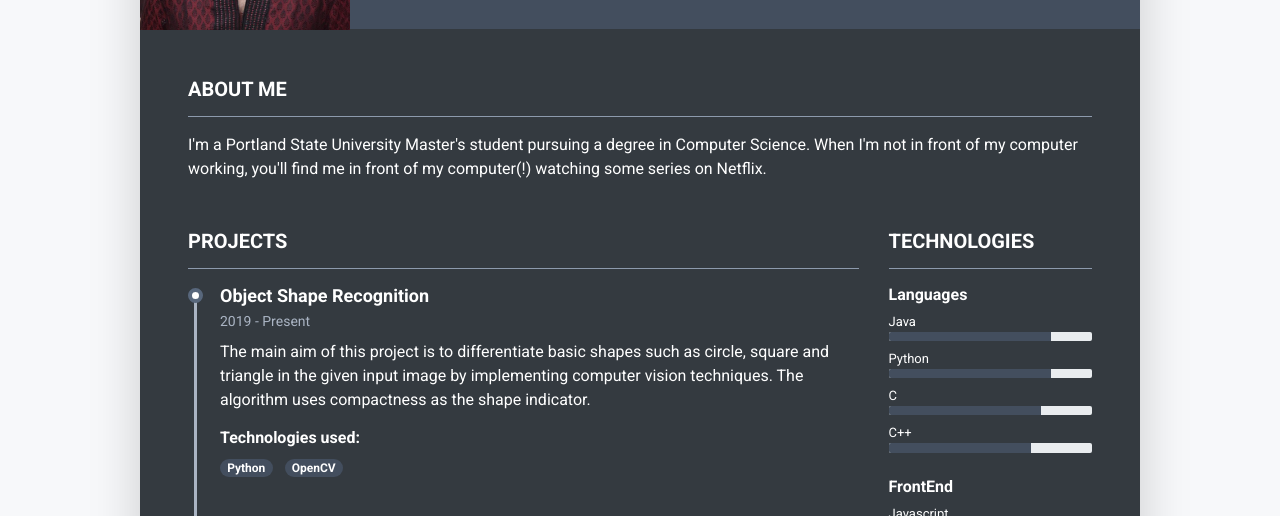
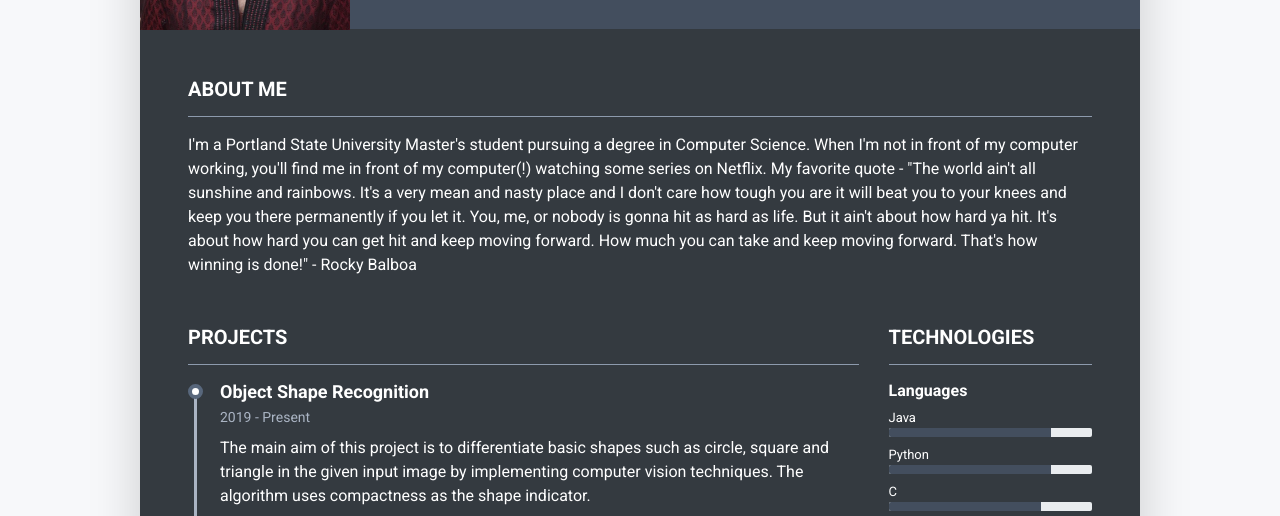
Before and after one commit to Gkunte11/Gkunte11.github.io, a website: page index.html in a window 1280 px wide. Shown: the part 216-732 px from the top of the page. Drawn offline with Linux system fonts and the light colour scheme.

Commit message:
Final commit

```diff
--- a/index.html
+++ b/index.html
@@ -69,7 +69,13 @@
                 <h2 class="resume-section-title text-uppercase font-weight-bold pb-3 mb-3">About Me</h2>
 
                 <div class="resume-section-content">
-                    <p class="mb-0">I'm a Portland State University Master's student pursuing a degree in Computer Science. When I'm not in front of my computer working, you'll find me in front of my computer(!) watching some series on Netflix.</p>
+                    <p class="mb-0">I'm a Portland State University Master's student pursuing a degree in Computer Science. When I'm
+                        not in front of my computer working, you'll find me in front of my computer(!) watching some series on Netflix.
+                        My favorite quote - "The world ain't all sunshine and rainbows. It's a very mean and nasty place and I don't
+                        care how tough you are it will beat you to your knees and keep you there permanently if you let it. You, me,
+                        or nobody is gonna hit as hard as life. But it ain't about how hard ya hit. It's about how hard you can get
+                        hit and keep moving forward. How much you can take and keep moving forward. That's how winning is done!" - Rocky
+                        Balboa</p>
                 </div>
 
             </section>
```
